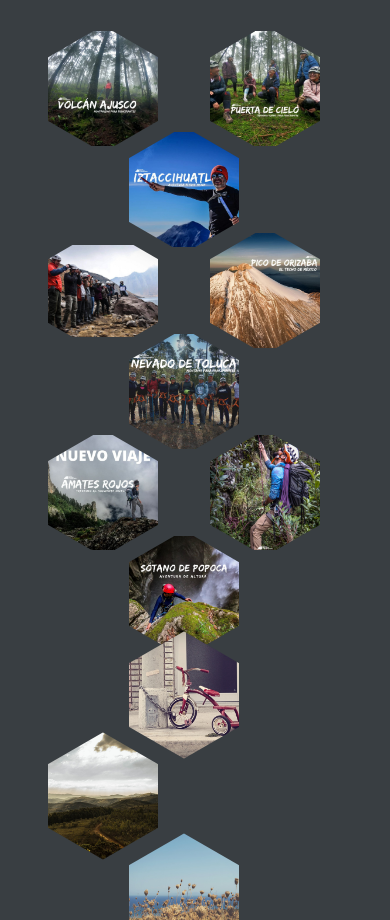
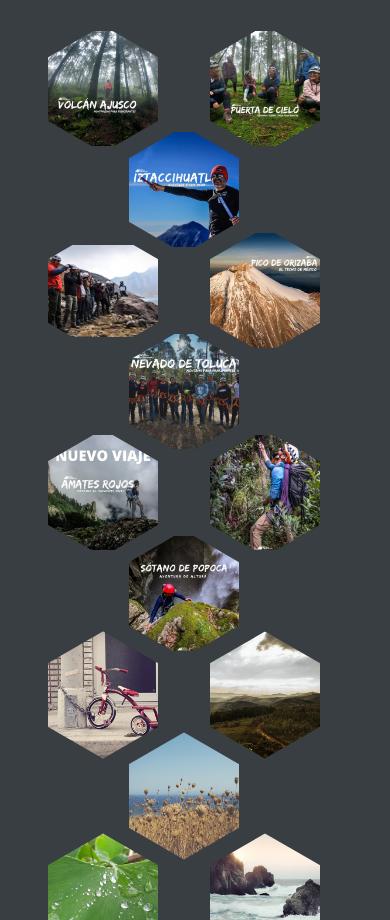
Before and after one commit to lrtrejo/home_axtrim, a plain HTML site: page index.html in a window 390 px wide. Shown: the part 180-1100 px from the top of the page. Drawn offline with Linux system fonts and the light colour scheme.

Commit message:
Update index.html

```diff
--- a/index.html
+++ b/index.html
@@ -194,7 +194,7 @@
           </div>
         </div>
       </div>
-	   <div class="hex col-sm-6 templatemo-hex-top1 templatemo-hex-top2">
+	   <div class="hex col-sm-6 templatemo-hex-top1 templatemo-hex-top3">
       	<div>
           <div class="hexagon hexagon2 gallery-item">
             <div class="hexagon-in1">
@@ -233,7 +233,7 @@
           </div>
         </div>
       </div>
-	   <div class="hex col-sm-6 templatemo-hex-top1  templatemo-hex-top2">
+	   <div class="hex col-sm-6 templatemo-hex-top1 templatemo-hex-top3">
       	<div>
           <div class="hexagon hexagon2 gallery-item">
             <div class="hexagon-in1">
```
